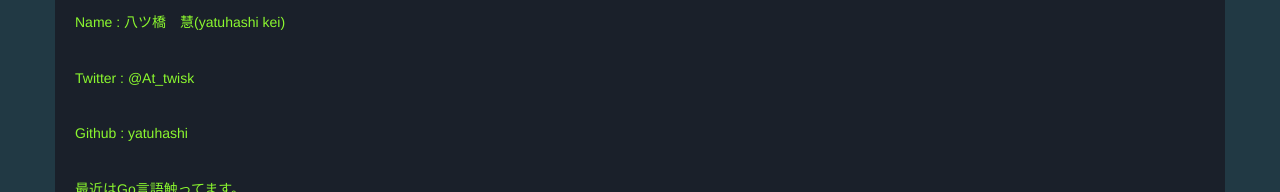
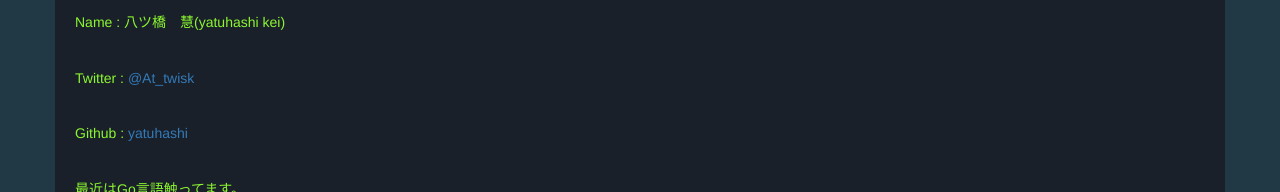
Before and after one commit to yatuhashi/yatuhashi.github.io, a plain HTML site: page index.html in a window 1280 px wide. Shown: the part 163-355 px from the top of the page. Drawn offline with Linux system fonts and the light colour scheme.

Commit message:
profile link

```diff
--- a/index.html
+++ b/index.html
@@ -48,9 +48,9 @@
     <br>
     <h5>Name : 八ツ橋　慧(yatuhashi kei)</h5>
     <br>
-    <h5>Twitter : @At_twisk</h5>
+    <h5>Twitter : <a href="https://twitter.com/At_Twisk">@At_twisk</a></h5>
     <br>
-    <h5>Github : yatuhashi</h5>
+    <h5>Github : <a href="https://github.com/yatuhashi">yatuhashi</a></h5>
     <br>
     <h5>最近はGo言語触ってます。</h5>
     <h5>メインはpython,サブはCって感じです(通信系 or 解析系のプログラムが主)</h5>
```
